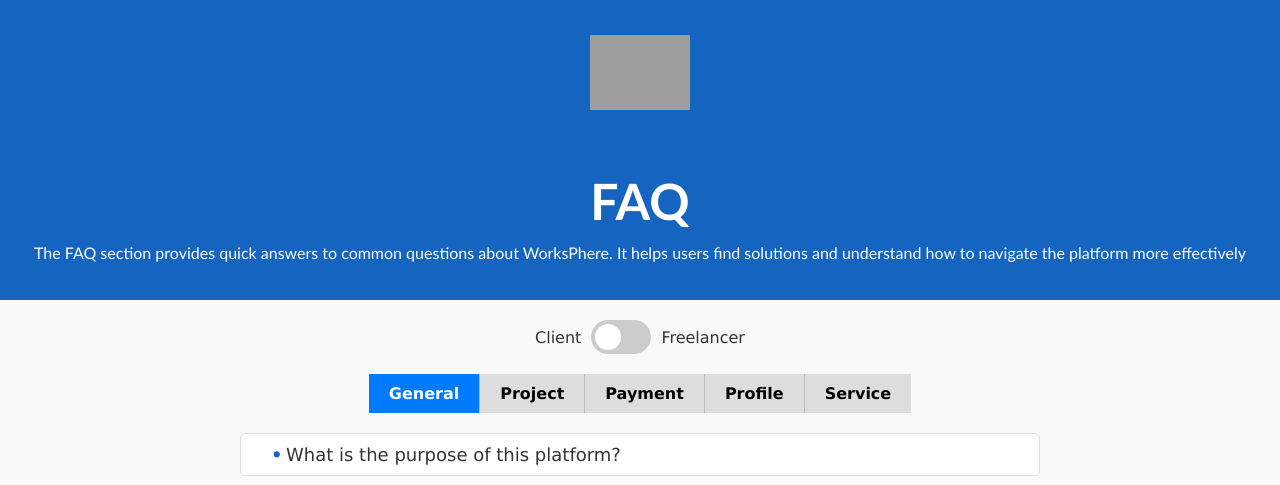
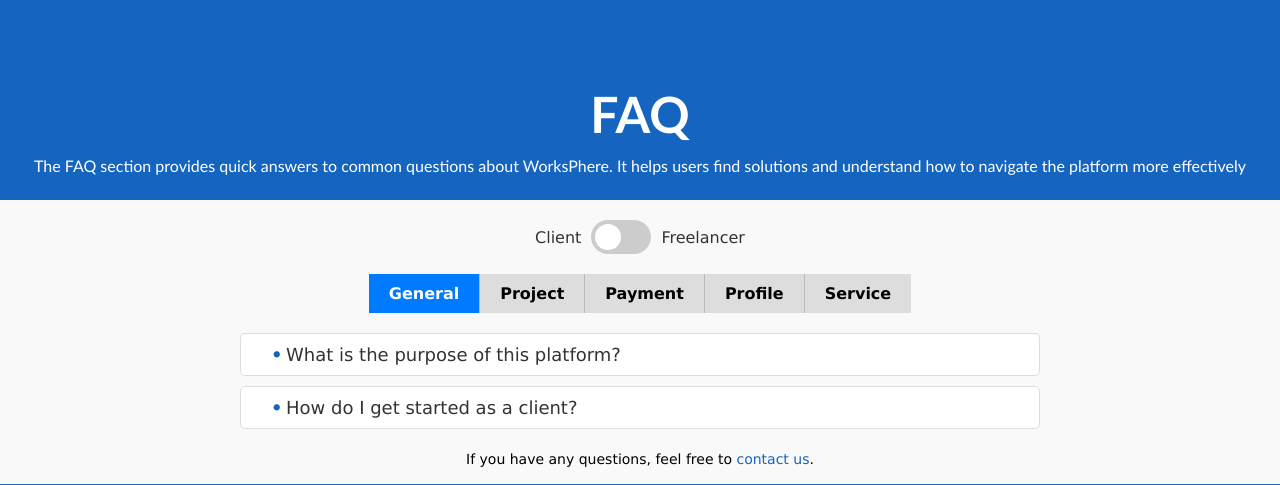
Before and after one commit to KinjalKansara/WorkSphere, a Django app: page /staticpage/faq/ in a window 1280 px wide. Shown: the part 166-651 px from the top of the page. Run offline with Django 5.2, Linux system fonts and the light colour scheme; parts of the project's set-up code (start-up, migrations or seed data) failed here and were passed over; grey boxes are pictures that could not be loaded.

Commit message:
commit
commit

```diff
--- a/client/templates/client_received_proposal.html
+++ b/client/templates/client_received_proposal.html
@@ -368,9 +368,9 @@
 
         <div class="button-group">
           <button class="view-details" onclick="viewDetails('{{ proposal.title }}', '{{ proposal.description }}', '{{ proposal.duration }}', '{{ proposal.bid }}', '{{ proposal.cover_letter }}', '{{ proposal.attachment}}', '{{ proposal.submitted_at|date:"Y-m-d H:i:s" }}')">View Details</button>
-          {% if proposal.status == 'Pending' %}
+
           <a href="javascript:void(0);" class="view-details" onclick="startPayment({{proposal.id}}, {{proposal.bid}})">Approve and Payment</a>
-          {% endif %}
+
         </div>
       </li>
       {% endfor %}
--- a/staticpage/templates/categories.html
+++ b/staticpage/templates/categories.html
@@ -20,7 +20,7 @@
       background-color: #1565c0;
       text-align: center;
       width: 100%;
-      height: 300px;
+      height: 200px;
       box-sizing: border-box;
       color: white;
       display: flex;
@@ -147,7 +147,7 @@
 <body>
   <section class="general-section">
     <div class="logo-container">
-        <img src="path/to/your-logo.png" alt="WorksPhare Logo" class="logo">
+        {% comment %} <img src="path/to/your-logo.png" alt="WorksPhare Logo" class="logo"> {% endcomment %}
     </div>
     <h2 class="heading">Explore Our Service Categories</h2>
     <p class="description">
--- a/staticpage/templates/contact.html
+++ b/staticpage/templates/contact.html
@@ -22,7 +22,7 @@
       background-color: #1565c0; /* Blue background color */
       text-align: center;
       width: 100%;
-      height: 300px;
+      height: 200px;
       box-sizing: border-box;
       color: white;
       display: flex;
@@ -313,7 +313,7 @@
   <section class="general-section">
     <!-- Logo -->
     <div class="logo-container">
-        <img src="path/to/your-logo.png" alt="WorkSphere Logo" class="logo">
+        {% comment %} <img src="path/to/your-logo.png" alt="WorkSphere Logo" class="logo"> {% endcomment %}
     </div>
     <!-- Heading and Description -->
     <h2 class="heading">Get in Touch with Us</h2>
--- a/staticpage/templates/faq.html
+++ b/staticpage/templates/faq.html
@@ -24,7 +24,7 @@
         background-color: #1565c0; /* Blue background color */
         text-align: center;
         width: 100%;
-        height: 300px;
+        height: 200px;
         box-sizing: border-box;
         color: white;
         display: flex;
@@ -255,7 +255,7 @@
     <section class="general-section">
         <!-- Logo -->
         <div class="logo-container">
-            <img src="path/to/your-logo.png" alt="WorkSphere Logo" class="logo">
+            {% comment %} <img src="path/to/your-logo.png" alt="WorkSphere Logo" class="logo"> {% endcomment %}
         </div>
         <!-- Heading and Description -->
         <h2 class="heading">FAQ</h2>
--- a/staticpage/templates/help_center.html
+++ b/staticpage/templates/help_center.html
@@ -27,7 +27,7 @@
         background-color: #1565c0; /* Blue background color */
         text-align: center;
         width: 100%;
-        height: 300px;
+        height: 200px;
         box-sizing: border-box;
         color: white;
         display: flex;
@@ -190,7 +190,7 @@
     <section class="general-section">
         <!-- Logo -->
         <div class="logo-container">
-            <img src="path/to/your-logo.png" alt="WorkSphere Logo" class="logo">
+            {% comment %} <img src="path/to/your-logo.png" alt="WorkSphere Logo" class="logo"> {% endcomment %}
         </div>
         <!-- Heading and Description -->
         <h2 class="heading">Help Center</h2>
--- a/staticpage/templates/how_it_work.html
+++ b/staticpage/templates/how_it_work.html
@@ -25,7 +25,7 @@
             background-color: #1565c0; /* Blue background color */
             text-align: center;
             width: 100%;
-            height: 300px;
+            height: 200px;
             box-sizing: border-box;
             color: white;
             display: flex;
@@ -156,7 +156,7 @@
     <section class="general-section">
         <!-- Logo -->
         <div class="logo-container">
-            <img src="path/to/your-logo.png" alt="WorkSphere Logo" class="logo">
+            {% comment %} <img src="path/to/your-logo.png" alt="WorkSphere Logo" class="logo"> {% endcomment %}
         </div>
         <h2 class="heading">How It Works</h2>
         <p class="description">
--- a/staticpage/templates/policy.html
+++ b/staticpage/templates/policy.html
@@ -21,7 +21,7 @@
       background-color: #1565c0; /* Blue background color */
       text-align: center;
       width: 100%;
-      height: 300px;
+      height: 200px;
       box-sizing: border-box;
       color: white;
       display: flex;
@@ -147,7 +147,7 @@
   <section class="general-section">
     <!-- Logo -->
     <div class="logo-container">
-        <img src="path/to/your-logo.png" alt="WorksPhare Logo" class="logo">
+        {% comment %} <img src="path/to/your-logo.png" alt="WorksPhare Logo" class="logo"> {% endcomment %}
     </div>
     <h2 class="heading">Privacy Policy</h2>
     <p class="description">
--- a/staticpage/templates/service.html
+++ b/staticpage/templates/service.html
@@ -21,7 +21,7 @@
       background-color: #1565c0;
       text-align: center;
       width: 100%;
-      height: 300px;
+      height: 200px;
       box-sizing: border-box;
       color: white;
       display: flex;
@@ -150,7 +150,7 @@
 <body>
   <section class="general-section">
     <div class="logo-container">
-        <img src="path/to/your-logo.png" alt="WorksPhare Logo" class="logo">
+        {% comment %} <img src="path/to/your-logo.png" alt="WorksPhare Logo" class="logo"> {% endcomment %}
     </div>
     <h2 class="heading">Our Services</h2>
     <p class="description">
--- a/staticpage/templates/terms.html
+++ b/staticpage/templates/terms.html
@@ -21,7 +21,7 @@
       background-color: #1565c0;
       text-align: center;
       width: 100%;
-      height: 300px;
+      height: 200px;
       box-sizing: border-box;
       color: white;
       display: flex;
@@ -144,7 +144,7 @@
 <body>
   <section class="general-section">
     <div class="logo-container">
-      <img src="path/to/your-logo.png" alt="WorksPhare Logo" class="logo">
+      {% comment %} <img src="path/to/your-logo.png" alt="WorksPhare Logo" class="logo"> {% endcomment %}
     </div>
     <h2 class="heading">User Agreement</h2>
     <p class="description">
```
Also changed, not shown: staticpage/templates/about.html (+2 -5 lines), db.sqlite3, media/project_photos/M1_7oG5Zl5.png (added), 1 other file.
